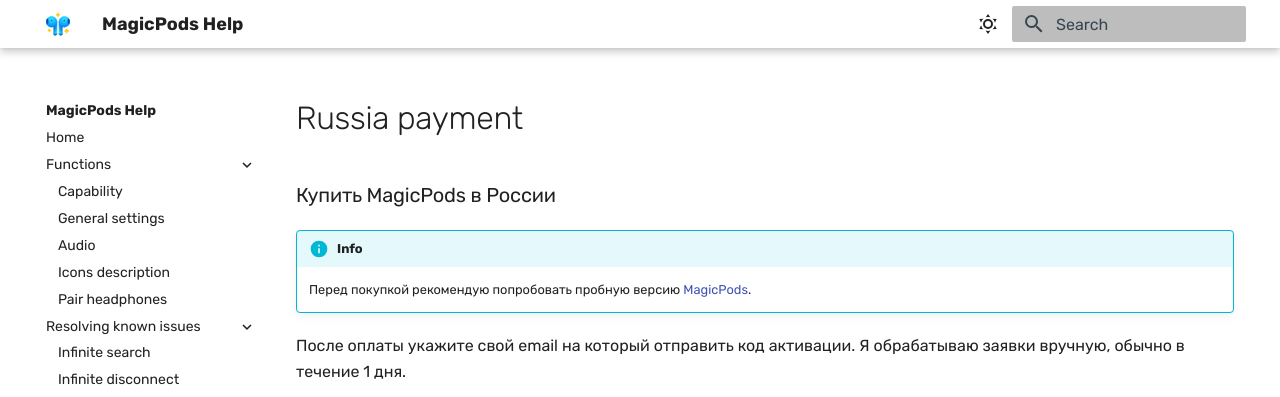
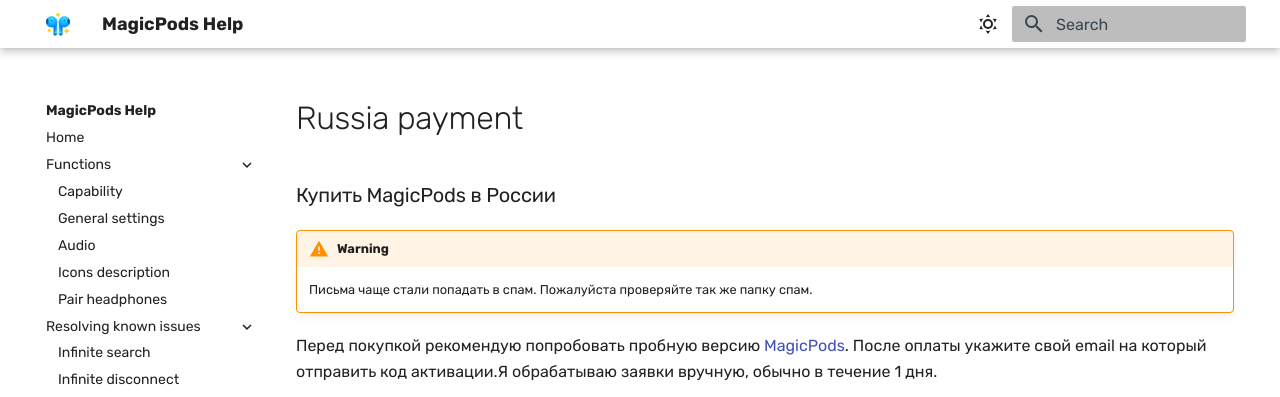
Before and after one commit to steam3d/help.magicpods.app, an MkDocs documentation site: the page built from docs/russia-payment.md, in a window 1280 px wide, cut to the strip 0-397 px from the top of the page. Built offline with MkDocs 1.6.1 and Material for MkDocs 9.7.7, drawn with Linux system fonts in a browser that asks for light colours.

Commit message:
Updated text

```diff
--- a/docs/russia-payment.md
+++ b/docs/russia-payment.md
@@ -1,8 +1,8 @@
 ### Купить MagicPods в России
-!!! info
-    Перед покупкой рекомендую попробовать пробную версию [MagicPods](https://www.microsoft.com/store/apps/9P6SKKFKSHKM).
+!!! warning
+    Письма чаще стали попадать в спам. Пожалуйста проверяйте так же папку спам.
 
-После оплаты укажите свой email на который отправить код активации. Я обрабатываю заявки вручную, обычно в течение 1 дня.
+Перед покупкой рекомендую попробовать пробную версию [MagicPods](https://www.microsoft.com/store/apps/9P6SKKFKSHKM). После оплаты укажите свой email на который отправить код активации.Я обрабатываю заявки вручную, обычно в течение 1 дня.
 
 <iframe src="https://yoomoney.ru/quickpay/shop-widget?writer=seller&targets=MagicPods%20%D0%BB%D0%B8%D1%86%D0%B5%D0%BD%D0%B7%D0%B8%D1%8F%20%D0%B4%D0%BB%D1%8F%201%20%D0%B0%D0%BA%D0%BA%D0%B0%D1%83%D0%BD%D1%82%D0%B0%20(%D1%81%D1%82%D1%80%D0%B0%D0%BD%D0%B0%20%D0%A0%D0%BE%D1%81%D1%81%D0%B8%D1%8F)&targets-hint=&default-sum=150&button-text=11&payment-type-choice=on&mobile-payment-type-choice=on&mail=on&hint=&successURL=help.magicpods.app%2Frussia-payment-success&quickpay=shop&account=4100117745637885&" width="422" height="251" frameborder="0" allowtransparency="true" scrolling="no"></iframe>
 
```
Also changed, not shown: docs/russia-payment-success.md (+3 -0 lines).
